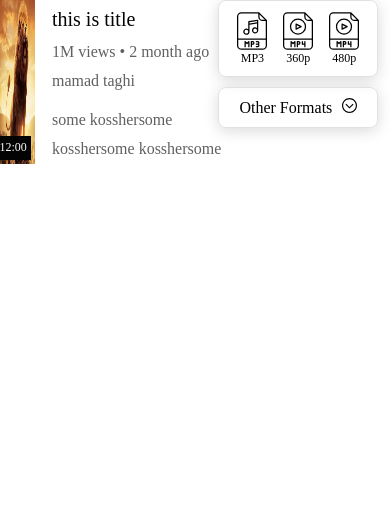
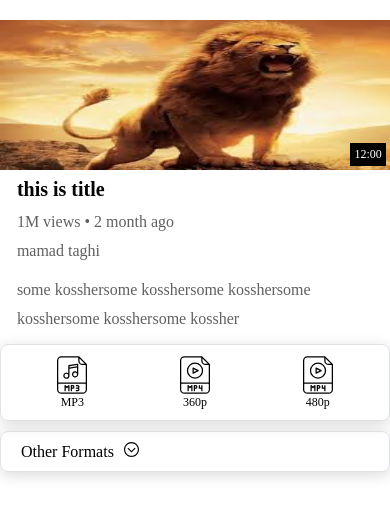
Before and after one commit to naderjlyr/yt-downloader-front, a React (Create React App) app: page /test in a window 390 px wide. Shown: the top 516 px of the page. Built offline with nearby package versions, Linux system fonts and the light colour scheme; a web font is replaced by a local one.

Commit message:
working on simple video

```diff
--- a/src/assets/css/single_video.scss
+++ b/src/assets/css/single_video.scss
@@ -3,7 +3,6 @@
   src: local('Handlee'), url('../fonts/Handlee-Regular.ttf') format('truetype');
 }
 
-$total-items: 5;
 * {
   padding: 0;
   margin: 0;
@@ -11,7 +10,8 @@ $total-items: 5;
 }
 
 .sv-parent {
-  display: inline-flex;
+  display: flex;
+  flex-direction: row;
   width: 100%;
   margin-bottom: 20px;
 }
@@ -49,21 +49,14 @@ $total-items: 5;
 
 .sv-thumbnail {
   position: relative;
-  height: auto;
-  width: 9vw;
+  width:15%;
+  height:150px;
 }
-
-.sv-thumbnail-movie {
-  position: relative;
-  height: auto;
-  width: 9vw;
-}
-
 .sv-detail {
   display: flex;
   flex-direction: column;
   margin-left: 2vh;
-  width: 50%;
+  width: 70%;
 }
 
 .sv-title {
@@ -228,9 +221,7 @@ $total-items: 5;
 }
 
 .sv-download-link {
-  max-width: 200px;
-  position: absolute;
-  right: 3%;
+  width:15%;
 }
 
 .sv-modal-overlay {
@@ -419,3 +410,41 @@ $total-items: 5;
     }
   }
 }
+
+/* Responsive Design */
+/* Extra small devices (phones, 600px and down) */
+@media only screen and (max-width: 600px) {
+  .sv-parent{
+    flex-direction: column;
+    padding-top:20px;
+    .sv-thumbnail{
+      width:100%;
+      align-self: center;
+    }
+    .sv-download-link{
+      width:100%;
+    }
+    .sv-detail{
+      width:100%;
+      .sv-title{
+        font-weight:700;
+      }
+      .sv-description{
+        padding:10px 10px 10px 0px;
+        max-height: fit-content;
+      }
+    }
+  }
+}
+
+/* Small devices (portrait tablets and large phones, 600px and up) */
+@media only screen and (min-width: 600px) {}
+
+/* Medium devices (landscape tablets, 768px and up) */
+@media only screen and (min-width: 768px) {}
+
+/* Large devices (laptops/desktops, 992px and up) */
+@media only screen and (min-width: 992px) {}
+
+/* Extra large devices (large laptops and desktops, 1200px and up) */
+@media only screen and (min-width: 1200px) {}
--- a/src/components/single_movie.js
+++ b/src/components/single_movie.js
@@ -72,7 +72,7 @@ class SingleMovie extends React.Component {
                     close={this.toggleDownloadLinks}/>
 
                 <div className="sv-parent" key={Math.random()}>
-                    <div className="sv-thumbnail-movie">
+                    <div className="sv-thumbnail">
                         {/*<VideoSVG/>*/}
                         <img alt="YTS DOWNLOADER" src={image} className="sv-thumbnail-image"/>
                         <div className="sv-video-duration">
```
